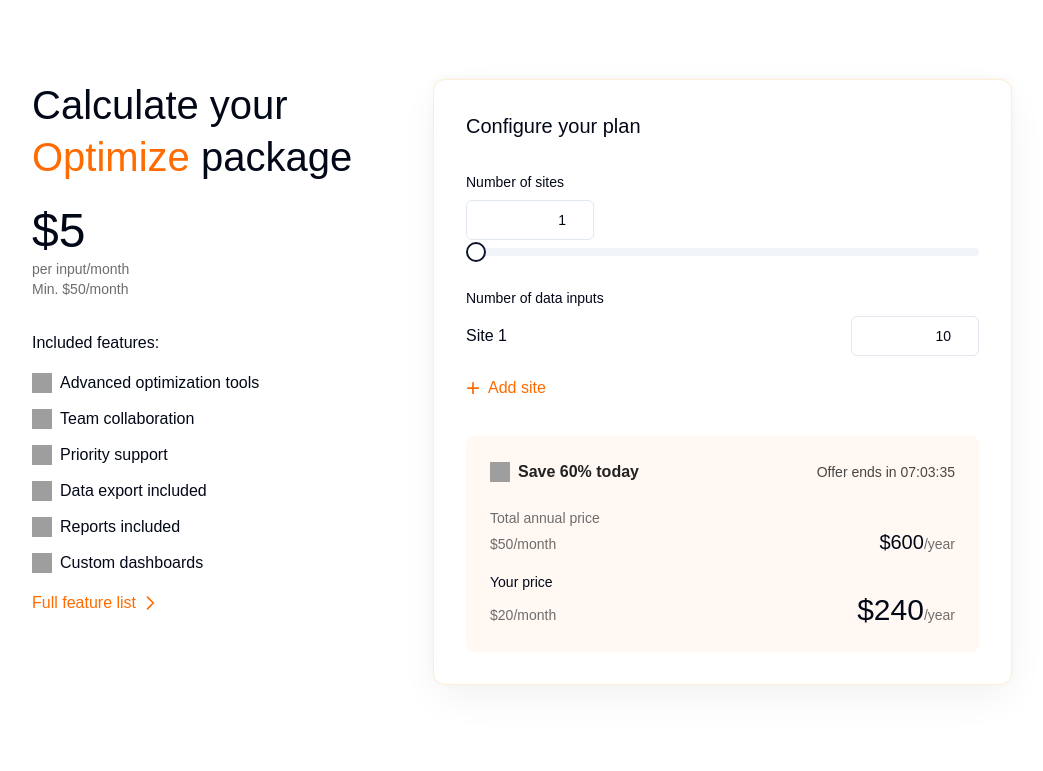
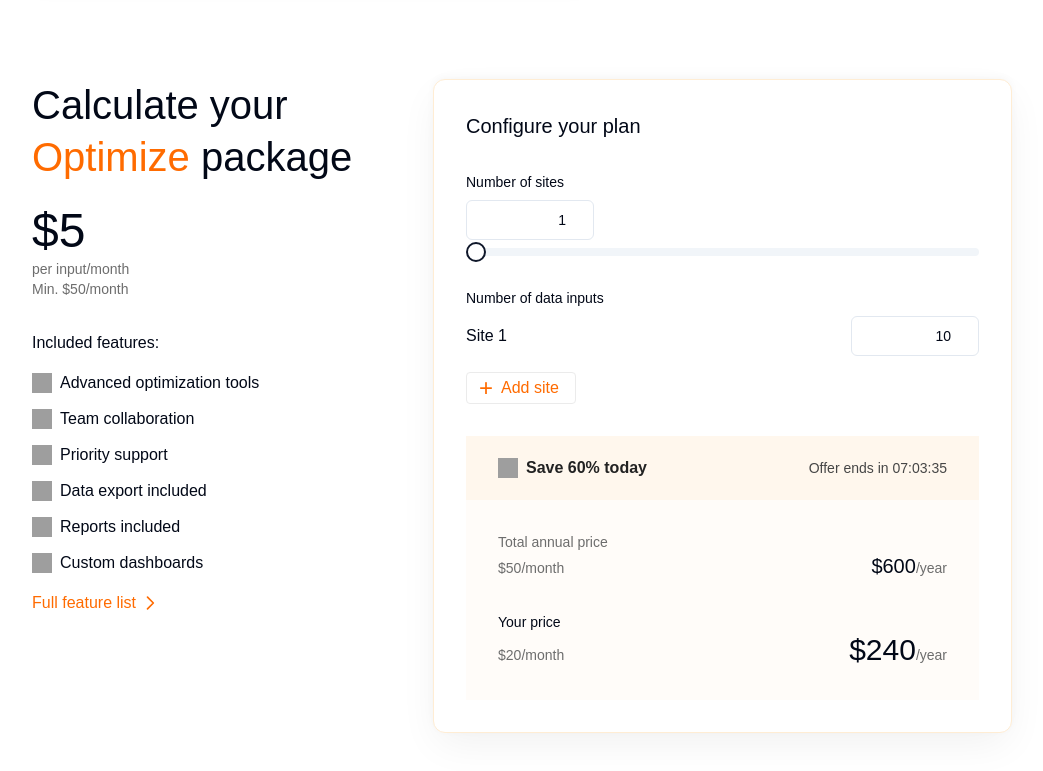
Before and after one commit to OmriPanoramic/p-820711, a React (Vite) app: page / in a window 1280 px wide. Shown: the part 1376-2147 px from the top of the page, without its empty margins (118-1161 px from the left). Built offline with nearby package versions, Linux system fonts and the light colour scheme; grey boxes are pictures that could not be loaded.

Commit message:
Style Pricing Calculator components
Updated styling for the "Add site" button and reorganized the layout of the pricing information to include a separate strip for the "Save 60% today" message.  The styling changes are based on provided specifications.

```diff
--- a/src/components/pricing/PricingCalculator.tsx
+++ b/src/components/pricing/PricingCalculator.tsx
@@ -112,15 +112,17 @@ export const PricingCalculator = () => {
                       min={1}
                     />
                   </div>
-                  <button className="text-[#FF6B00] flex items-center gap-2 hover:underline">
-                    <span className="text-2xl font-light">+</span> Add site
+                  <button className="flex h-8 px-4 pl-3 items-center justify-center gap-2 text-[#FF6B00] border-[1.5px] border-[#EBEBEB] rounded hover:bg-gray-50">
+                    <span className="text-2xl font-light leading-none">+</span>
+                    <span>Add site</span>
                   </button>
                 </div>
               </div>
             </div>
 
-            <div className="bg-[#FFF8F3] mt-8 p-6 rounded-lg w-full">
-              <div className="flex items-center gap-3 mb-6">
+            <div className="flex flex-col w-full mt-8">
+              {/* Save strip */}
+              <div className="flex h-16 px-8 items-center justify-between bg-[#FFF7ED] w-full">
                 <div className="flex items-center gap-2">
                   <img
                     src="https://cdn.builder.io/api/v1/image/assets/4b8bee12bead4b66b573187d8e419c5d/eefecd56a897a32835976d67c57d09015a18ddd1b5685d7a336048586db07823"
@@ -129,13 +131,14 @@ export const PricingCalculator = () => {
                   />
                   <span className="text-[#222222] font-semibold">Save 60% today</span>
                 </div>
-                <div className="ml-auto text-sm text-[#464646]">
+                <div className="text-sm text-[#464646]">
                   <span>Offer ends in </span>
                   <CountdownTimer targetDate={new Date("2025-06-30")} />
                 </div>
               </div>
 
-              <div className="space-y-4">
+              {/* Pricing data section */}
+              <div className="flex flex-col p-8 gap-8 bg-[#FFFCF9] w-full">
                 <div>
                   <div className="text-sm text-[#6D6D6D]">Total annual price</div>
                   <div className="flex justify-between items-baseline">
```
